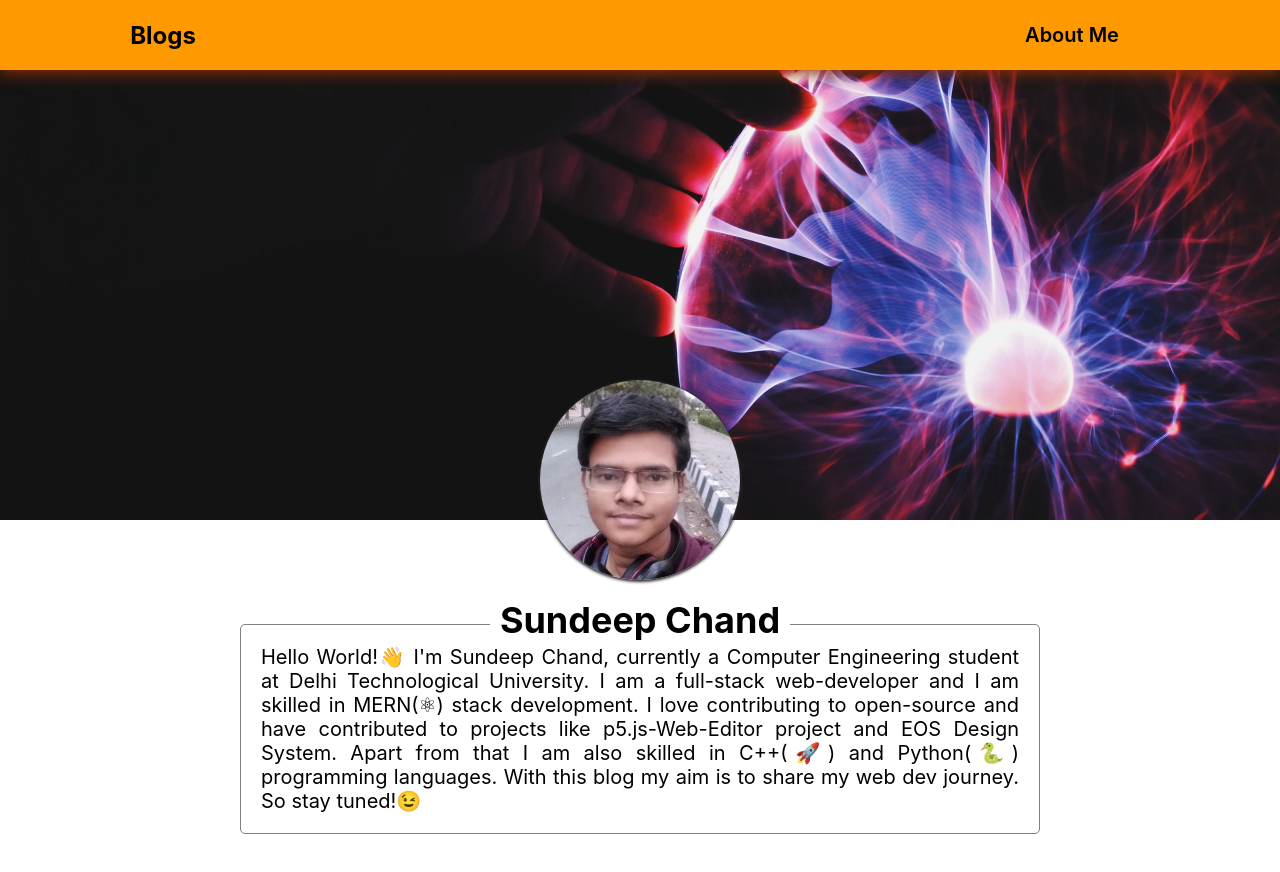
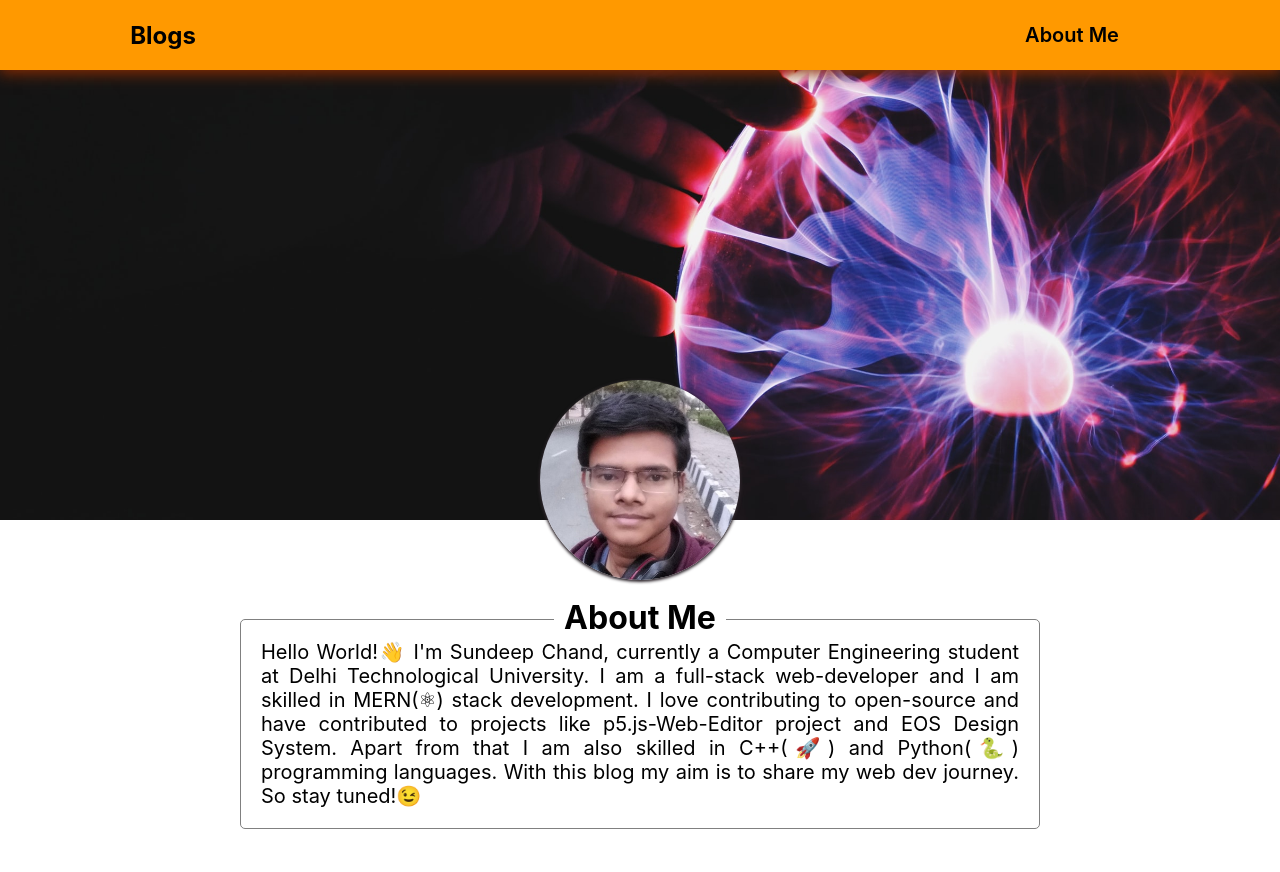
Before and after one commit to SundeepChand/Personal-Blogs, a Next.js app: page /about in a window 1280 px wide. Shown: the top 872 px of the page. Built offline with nearby package versions, Linux system fonts and the light colour scheme.

Commit message:
Minor changes

```diff
--- a/components/AboutInfo.js
+++ b/components/AboutInfo.js
@@ -4,7 +4,7 @@ export default function AboutInfo({ user }) {
   return (
     <div className={styles.container}>
       <div className={styles.title}>
-        <h2 className={styles.titleText}>{user.Name}</h2>
+        <h1 className={styles.titleText}>About Me</h1>
       </div>
       <div className={styles.description}>
         <p>{user.Description}</p>
--- a/styles/components/AboutInfo.module.scss
+++ b/styles/components/AboutInfo.module.scss
@@ -20,6 +20,7 @@
   background-color: white;
   margin: auto;
   padding: 0 10px;
+  font-size: $font-title;
 }
 
 .description {
--- a/styles/variables/font.scss
+++ b/styles/variables/font.scss
@@ -1,4 +1,5 @@
 // Font sizes
+$font-title: 32px;
 $font-larger: 24px;
 $font-large: 22px;
 $font-default: 20px;
```
